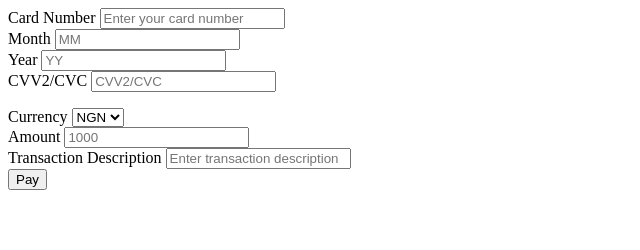
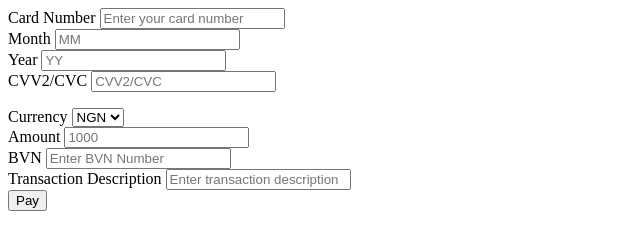
Before and after one commit to temiadesina/churchdonationapp, a website: page index.html in a window 1280 px wide. Shown: the whole page, without its empty margins (0-640 px from the left). Drawn offline with Linux system fonts and the light colour scheme.

Commit message:
Included bvn field and changed the form action

```diff
--- a/index.html
+++ b/index.html
@@ -14,7 +14,7 @@
     <div class="container-fluid">
         <div class="row">
             <div class="col-md-6">
-                <form role="form" action="http://127.0.0.1:8081/card-payment/" method="POST" id="payment-form">
+                <form role="form" action="/make-payment/" method="POST" id="payment-form">
                 <div class="col-sm-12">
                     <div class="form-group">
                         <label>Card Number</label>
@@ -56,6 +56,12 @@
                 </div>
                 <div class="col-sm-12">
                     <div class="form-group">
+                        <label for="">BVN</label>
+                        <input type="text" name="bvnpin" class="form-control" placeholder="Enter BVN Number" required>
+                    </div>
+                </div>
+                <div class="col-sm-12">
+                    <div class="form-group">
                         <label for="">Transaction Description</label>
                         <input type="text" name="transaction_description" class="form-control" placeholder="Enter transaction description" required>
                     </div>
```
